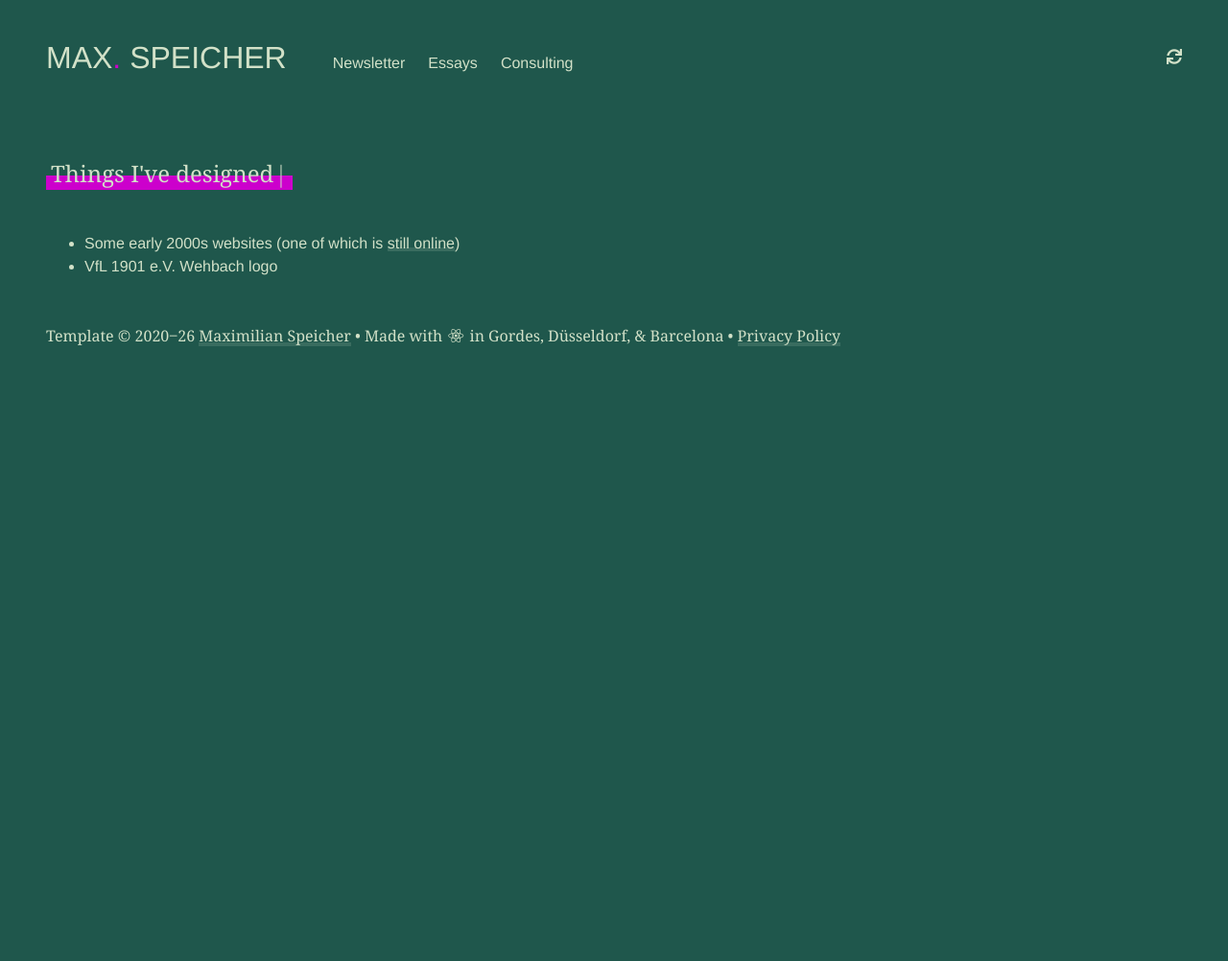
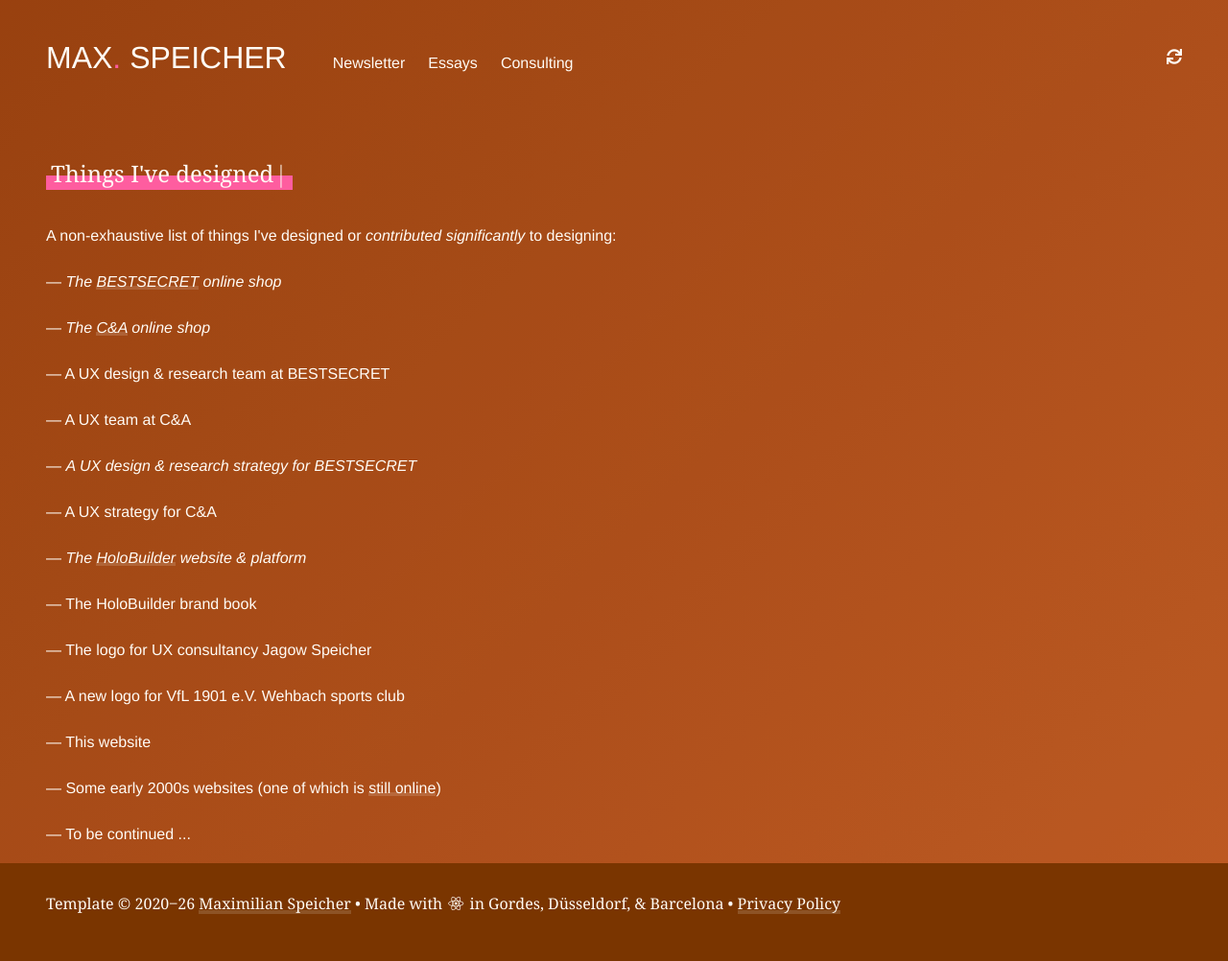
Before and after one commit to maxspeicher/maxspeicher.github.io, a Jekyll site: the page built from design.html, in a window 1280 px wide. Shown: the whole page at 96% size. Built offline with Jekyll 4.4.1, drawn with Linux system fonts in a browser that asks for light colours; before the commit the page ends 900 px from its top, so only the background shows below that.

Commit message:
+ 'sunshine' color theme; got started on list of designs

```diff
--- a/_layouts/default.html
+++ b/_layouts/default.html
@@ -2,6 +2,7 @@
 <html lang="en">
     {% include head.html %}
     <body>
+        <div id="background"></div>
         <div id="reload-button-container"></div>
         <script src="components/reload-button.js"></script>
         <header></header>
--- a/components/init.js
+++ b/components/init.js
@@ -57,6 +57,13 @@
             background: '#1f574c',
             foreground: 'rgba(210, 225, 200, 1.0)',
             highlight: '#cc00cc'
+        },
+        'sunrise': {
+            background: '#7A3500',
+            foreground: 'rgba(255, 251, 245, 1.0)',
+            highlight: '#FE5D9F',
+            gradientWarm: '#C96B2E',
+            gradientCool: '#9E4A6E'
         }/*,
         'purple': {
             background: '#2d053d',
@@ -66,11 +73,18 @@
     };
 
     const addColorSchemeCSS = (colorSchemeId) => {
-        const newStyle = `:root {
-            --background: ${colorSchemes[colorSchemeId].background};
-            --foreground: ${colorSchemes[colorSchemeId].foreground};
-            --highlight: ${colorSchemes[colorSchemeId].highlight};
-            --link-highlight: ${colorSchemes[colorSchemeId].foreground.replace('1.0', '.15')};
+        const scheme = colorSchemes[colorSchemeId];
+        let rootVars = `
+            --background: ${scheme.background};
+            --foreground: ${scheme.foreground};
+            --highlight: ${scheme.highlight};
+            --link-highlight: ${scheme.foreground.replace('1.0', '.15')};`;
+        if (scheme.gradientWarm !== undefined && scheme.gradientCool !== undefined) {
+            rootVars += `
+            --sunrise-gradient-warm: ${scheme.gradientWarm};
+            --sunrise-gradient-cool: ${scheme.gradientCool};`;
+        }
+        const newStyle = `:root {${rootVars}
         }`;
 
         // If the new style is the same as the old one, do nothing
@@ -89,6 +103,10 @@
         // Append the new style element and update the reference
         document.head.appendChild(style);
         styleElement = style;
+
+        // Add as class to the body element for special animated theme
+        document.documentElement.className = "";   // removes all classes
+        document.documentElement.classList.add(colorSchemeId);  // adds one specific class
 
         lastColorScheme = colorSchemeId;
     }
--- a/config.js
+++ b/config.js
@@ -130,10 +130,15 @@
         },
         writing: [
             {
-                title: 'Bayesian A/B testing—a practical primer',
+                title: 'A UX carol',
                 publication: 'UX Collective',
                 isNew: true,
-                link: 'https://uxdesign.cc/bayesian-a-b-testing-a-practical-primer-c0d4ab1c689e'
+                link: 'https://uxdesign.cc/a-ux-carol-f23555760d5e'
+            },
+            {
+                title: 'No research is (often) better than “some” research',
+                publication: 'UX Collective',
+                link: 'https://uxdesign.cc/no-research-is-often-better-than-some-research-67a30c5a9add'
             },
             {
                 title: 'What if You Could Reduce Returned Products With Just Some Lines of Text?',
@@ -199,13 +204,13 @@
                 title: 'How usability impacts profit: The Conversion/Usability Framework',
                 publication: 'UX Collective',
                 link: 'https://uxdesign.cc/the-conversion-usability-framework-3e2068edebbc'
-            },*/
+            },
             {
                 title: 'On Design Thinking',
                 publication: 'The UX Blog',
                 link: 'https://medium.com/theuxblog/on-design-thinking-4a4980aebe8d'
-            }
-            /*{
+            },
+            {
                 title: 'What is Design Thinking?',
                 publication: 'Muzli',
                 link: 'https://medium.muz.li/what-is-design-thinking-4afa067cb986'
--- a/design.html
+++ b/design.html
@@ -9,10 +9,18 @@
     <script>
         ReactDOM.render(e(SectionTitle, { text: 'Things I\'ve designed' }), document.querySelector('#title'));
     </script>
-    <p>
-        <ul>
-            <li>Some early 2000s websites (one of which is <a href="https://mum-speicher.hier-im-netz.de" target="_blank">still online</a>)</li>
-            <li>VfL 1901 e.V. Wehbach logo</li>
-        </ul>
-    </p>
+    <p>A non-exhaustive list of things I've designed or <em>contributed significantly</em> to designing:</p>
+    <p>&mdash; <em>The <a href="https://www.bestsecret.com" target="_blank">BESTSECRET</a> online shop</em></p>
+    <p>&mdash; <em>The <a href="https://www.c-a.com" target="_blank">C&amp;A</a> online shop</em></p>
+    <p>&mdash; A UX design &amp; research team at BESTSECRET</p>
+    <p>&mdash; A UX team at C&amp;A</p>
+    <p>&mdash; <em>A UX design &amp; research strategy for BESTSECRET</em></p>
+    <p>&mdash; A UX strategy for C&amp;A</p>
+    <p>&mdash; <em>The <a href="https://www.holobuilder.com/" target="_blank">HoloBuilder</a> website &amp; platform</em></p>
+    <p>&mdash; The HoloBuilder brand book</p>
+    <p>&mdash; The logo for UX consultancy Jagow Speicher</p>
+    <p>&mdash; A new logo for VfL 1901 e.V. Wehbach sports club</p>
+    <p>&mdash; This website</p>
+    <p>&mdash; Some early 2000s websites (one of which is <a href="https://mum-speicher.hier-im-netz.de/index_.html" target="_blank">still online</a>)</p>
+    <p>&mdash; To be continued ...</p>
 </section>
--- a/index.html
+++ b/index.html
@@ -15,9 +15,9 @@
     <p>I <a href="https://maxspeicher.medium.com" target="_blank">write</a>.</p>
     <p>I <a href="https://maxspeicher.substack.com" target="_blank">poetize</a>.</p>
     <p>I <a href="https://scholar.google.com/citations?user=uHCRUlQAAAAJ&hl=en" target="_blank">research</a>.</p>
-    <p>I <a href="#ringtennis">ringtennis</a>*.</p>
+    <p>I <a href="#ringtennis">ringtennis</a>.*</p>
     <p>I <a href="consulting.html" onclick="this.href += window.location.hash">consult</a>.</p>
-    <p>I <a href="https://www.bestsecret.com" target="_blank">design</a>.</p>
+    <p>I <a href="design.html" onclick="this.href += window.location.hash">design</a>.</p>
     <p>I <a href="#open-source">code</a>.</p>
     <p>I <a href="#work">work</a>.</p>
     <p style="font-size: small;">* <strong>ring·ten·nis</strong> (rĭng′tĕn′ĭs) &ndash; v., to practice the sport
--- a/main.css
+++ b/main.css
@@ -6,8 +6,9 @@
  * 4. Layout Components
  * 5. Form Elements
  * 6. Utilities
- * 7. Animations
- * 8. Media Queries
+ * 7. Special Animated Theme
+ * 8. Animations
+ * 9. Media Queries
  */
 
 /* =============================================
@@ -294,8 +295,8 @@
     color: transparent;
 }
 
-.form-group input:focus + label,
-.form-group input:not(:placeholder-shown) + label {
+.form-group input:focus+label,
+.form-group input:not(:placeholder-shown)+label {
     top: 0;
     transform: translateY(-0.68em) scale(0.75);
     color: var(--foreground);
@@ -368,13 +369,54 @@
 }
 
 /* =============================================
-   7. Animations
+   7. Special Animated Theme
+   ============================================= */
+.sunrise #background {
+    position: fixed;
+    top: 0;
+    left: 0;
+    right: 0;
+    bottom: 0;
+    z-index: -1;
+}
+
+.sunrise #background::before {
+    content: '';
+    position: absolute;
+    top: 0;
+    left: 0;
+    width: 100vw;
+    height: 100vh;
+    background: linear-gradient(135deg, var(--background), var(--sunrise-gradient-warm));
+    background-size: 200vw 200vh;
+    animation: gradientShift 12s ease infinite alternate;
+}
+
+.sunrise #background::after {
+    content: '';
+    position: absolute;
+    top: 0;
+    left: 0;
+    width: 100vw;
+    height: 100vh;
+    background: linear-gradient(135deg, var(--sunrise-gradient-cool), var(--background));
+    background-size: 200vw 200vh;
+    animation:
+        gradientShift 20s ease-in-out infinite alternate,
+        colorPulse 30s ease-in-out infinite;
+    opacity: 0;
+    mix-blend-mode: overlay;
+}
+
+/* =============================================
+   8. Animations
    ============================================= */
 @keyframes pill-fadein {
     from {
         transform: translate(-50%, 10px);
         opacity: 0;
     }
+
     to {
         transform: translate(-50%, 0);
         opacity: 1;
@@ -386,14 +428,37 @@
         transform: translate(-50%, 0);
         opacity: 1;
     }
+
     to {
         transform: translate(-50%, 10px);
         opacity: 0;
     }
 }
 
+@keyframes gradientShift {
+    0% {
+        background-position: 0% 0%;
+    }
+
+    100% {
+        background-position: 100% 100%;
+    }
+}
+
+@keyframes colorPulse {
+
+    0%,
+    100% {
+        opacity: 0;
+    }
+
+    50% {
+        opacity: 1;
+    }
+}
+
 /* =============================================
-   8. Media Queries
+   9. Media Queries
    ============================================= */
 @media only screen and (max-width: 480px) {
     :root {
@@ -410,6 +475,7 @@
 
 /* Small screens */
 @media only screen and (max-width: 51em) {
+
     .column,
     .column--short,
     .column--wide {
```
